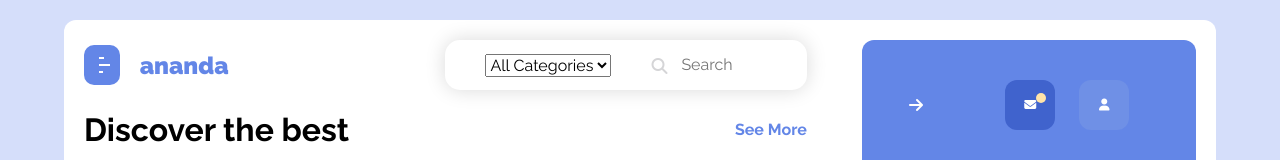
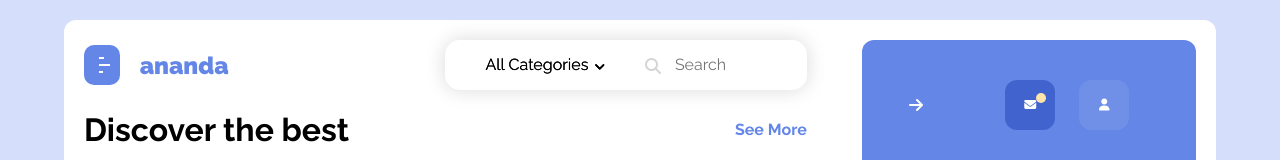
Before and after one commit to bremdows/store-flex-grid, a plain HTML site: page index.html in a window 1280 px wide. Shown: the top 160 px of the page. Drawn offline with Linux system fonts and the light colour scheme.

Commit message:
Estilos parael select creador

```diff
--- a/css/store.css
+++ b/css/store.css
@@ -155,6 +155,20 @@ ul{
 }
 .store__categories{
     margin: 0rem 4rem;
+    display: flex;
+}
+.store__select-categories{
+    /* RESET THE SELECT  */
+    appearance: none;
+    border: none;
+    outline: none;
+    background: var(--light);
+    margin-right: .5rem;
+    text-shadow: 0 0 0 rgba(0, 0, 0, 1);
+}
+.store__icon-categories{
+    font-size: 1.2rem;
+    text-shadow: 0 0 0 rgba(0, 0, 0, 1), 0 0 0 rgba(0, 0, 0, 1);
 }
 .store__search-input{
     position: relative;
--- a/index.html
+++ b/index.html
@@ -26,11 +26,14 @@
                     <!-- TODO: AVERIGUAR ESTILOS PARA LOS SELECT -->
                     <div class="store__categories">
                         <!-- AGREGAR UN SELECT -->
-                        <select name="" id="">
+                        <select class="store__select-categories" name="" id="">
                             <option value="1">All Categories</option>
                             <option value="2">Best Seller</option>
                             <option value="3">Favourites</option>
                         </select>
+                        <div class="store__content-icon-categories">
+                            <i class="store__icon-categories fa-solid fa-angle-down"></i>
+                        </div>
                     </div>
                     <div class="store__search-input">
                         <i class="store__icon-search fa-solid fa-magnifying-glass"></i>
```
